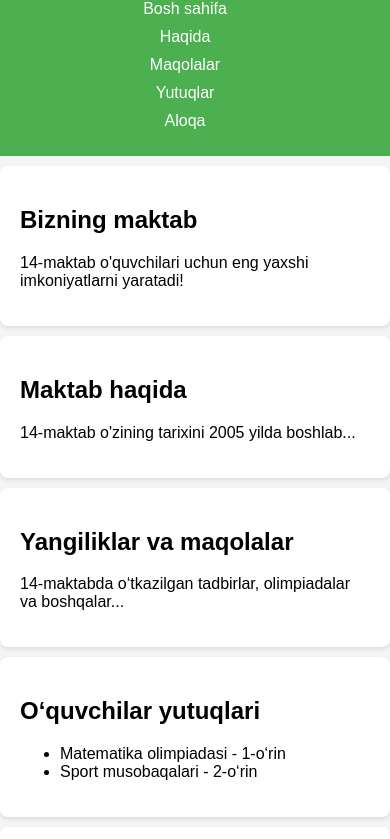
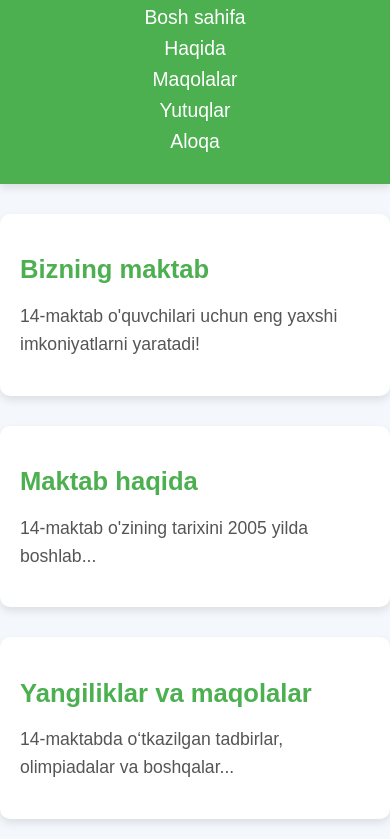
Before and after one commit to AlisherZayniddinov/14-maktab.uz, a plain HTML site: page index.html in a window 390 px wide. Shown: the part 54-893 px from the top of the page. Drawn offline with Linux system fonts and the light colour scheme.

Commit message:
O'zgartirildi 23:50

```diff
--- a/styles.css
+++ b/styles.css
@@ -1,66 +1,100 @@
 /* Bosh sahifa dizayni */
 body {
-    font-family: Arial, sans-serif;
+    font-family: 'Arial', sans-serif;
     margin: 0;
     padding: 0;
-    background-color: #f4f4f4;
+    background-color: #f4f7fb;
+    color: #333;
 }
 
+/* Header dizayni */
 header {
     background-color: #4CAF50;
     color: white;
-    padding: 10px 0;
+    padding: 15px 0;
     text-align: center;
+    box-shadow: 0 4px 8px rgba(0, 0, 0, 0.1);
 }
 
 header h1 {
     margin: 0;
+    font-size: 2.5em;
+    text-transform: uppercase;
 }
 
+/* Navigatsiya paneli */
 nav ul {
     list-style-type: none;
     padding: 0;
+    text-align: center;
 }
 
 nav ul li {
     display: inline;
-    margin-right: 20px;
+    margin: 0 15px;
 }
 
 nav ul li a {
     color: white;
     text-decoration: none;
     font-size: 18px;
+    transition: color 0.3s;
 }
 
 nav ul li a:hover {
-    text-decoration: underline;
+    color: #ffeb3b;
 }
 
+/* Sektsiyalar dizayni */
 section {
-    padding: 20px;
-    margin: 10px 0;
-    background-color: white;
-    border-radius: 8px;
-    box-shadow: 0 2px 4px rgba(0, 0, 0, 0.1);
+    padding: 30px 20px;
+    margin: 30px auto;
+    background-color: #fff;
+    border-radius: 10px;
+    max-width: 1200px;
+    box-shadow: 0 4px 8px rgba(0, 0, 0, 0.1);
 }
 
+section h2 {
+    font-size: 2em;
+    color: #4CAF50;
+    margin-bottom: 15px;
+}
+
+section p {
+    font-size: 1.1em;
+    line-height: 1.6em;
+    color: #555;
+}
+
+/* Maqolalar ro'yxati */
+ul {
+    list-style-type: disc;
+    padding-left: 40px;
+}
+
+ul li {
+    font-size: 1.1em;
+    margin-bottom: 10px;
+}
+
+/* Footer dizayni */
 footer {
     background-color: #4CAF50;
     color: white;
-    padding: 10px;
+    padding: 20px 0;
     text-align: center;
-    margin-top: 20px;
 }
 
 footer p {
     margin: 5px;
+    font-size: 1em;
 }
 
-/* Mobil responsiv dizayn */
-@media (max-width: 600px) {
+/* Responsiv dizayn */
+@media (max-width: 768px) {
     header h1 {
-        font-size: 24px;
+        font-size: 2em;
     }
 
     nav ul li {
@@ -69,6 +103,36 @@ footer p {
     }
 
     nav ul li a {
-        font-size: 16px;
+        font-size: 1.2em;
+    }
+
+    section {
+        padding: 20px;
+    }
+
+    section h2 {
+        font-size: 1.8em;
     }
 }
+
+@media (max-width: 480px) {
+    header h1 {
+        font-size: 1.6em;
+    }
+
+    nav ul li {
+        margin-bottom: 8px;
+    }
+
+    nav ul li a {
+        font-size: 1.1em;
+    }
+
+    section h2 {
+        font-size: 1.6em;
+    }
+
+    footer p {
+        font-size: 0.9em;
+    }
+}
```
